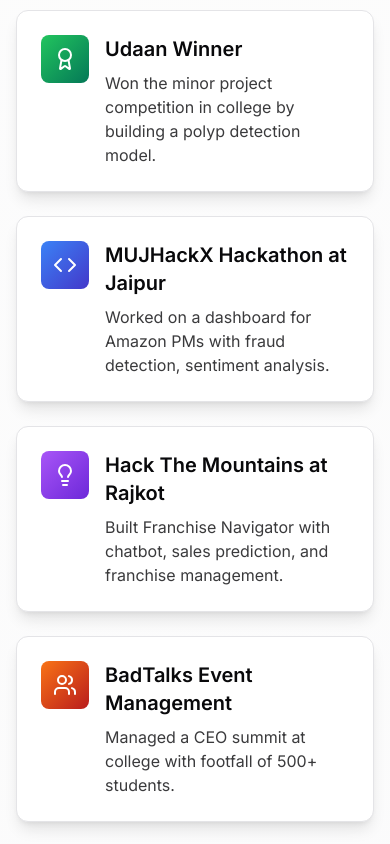
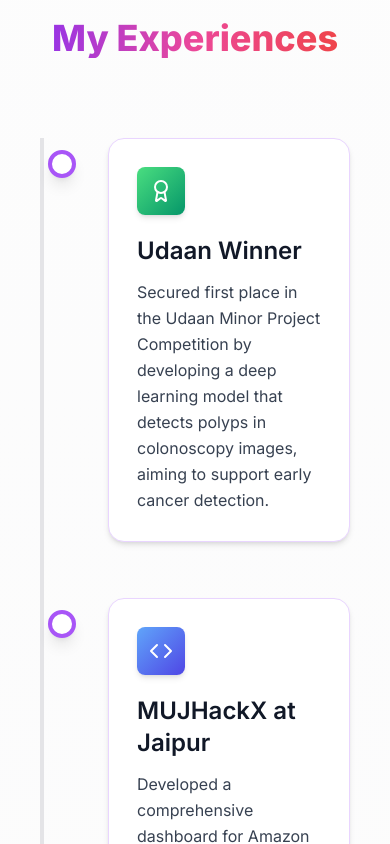
Before and after one commit to tanisha1707/Tanisha-s-Portfolio, a Next.js app: page / in a window 390 px wide. Shown: the part 4880-5724 px from the top of the page. Built offline with nearby package versions, Linux system fonts and the light colour scheme.

Commit message:
ui changes in experience section

```diff
--- a/components/experience-section.tsx
+++ b/components/experience-section.tsx
@@ -1,65 +1,68 @@
 "use client"
-
-import type React from "react"
 
 import { motion } from "framer-motion"
 import { useInView } from "react-intersection-observer"
 import { Award, Code, Users, Lightbulb } from "lucide-react"
 
-export default function ExperienceSection() {
-  const [ref, inView] = useInView({
-    triggerOnce: true,
-    threshold: 0.1,
-  })
-
 const experiences = [
   {
     title: "Udaan Winner",
-      description: "Won the minor project competition in college by building a polyp detection model.",
+    description:
+      "Secured first place in the Udaan Minor Project Competition by developing a deep learning model that detects polyps in colonoscopy images, aiming to support early cancer detection.",
     icon: Award,
-      color: "from-green-500 to-emerald-700",
+    color: "from-green-400 to-emerald-600",
   },
   {
-      title: "MUJHackX Hackathon at Jaipur",
-      description: "Worked on a dashboard for Amazon PMs with fraud detection, sentiment analysis.",
+    title: "MUJHackX at Jaipur",
+    description:
+      "Developed a comprehensive dashboard for Amazon product managers with features like return fraud detection, customer sentiment analysis, and product success prediction using AI.",
     icon: Code,
-      color: "from-blue-500 to-indigo-700",
+    color: "from-blue-400 to-indigo-600",
   },
   {
-      title: "Hack The Mountains at Rajkot",
-      description: "Built Franchise Navigator with chatbot, sales prediction, and franchise management.",
+    title: "Hack the Mountains at Rajkot",
+    description:
+      "Built 'Franchise Navigator' — an AI-powered platform featuring chatbot support, sentiment-based analytics, and franchise performance predictions for small businesses.",
     icon: Lightbulb,
     color: "from-purple-500 to-violet-700",
   },
   {
-      title: "BadTalks Event Management",
-      description: "Managed a CEO summit at college with footfall of 500+ students.",
+    title: "BadTalks Event Lead",
+    description:
+      "Successfully managed a flagship CEO summit with over 500+ attendees. Oversaw logistics, guest coordination, and ensured smooth event execution as the lead event manager.",
     icon: Users,
-      color: "from-orange-500 to-red-700",
+    color: "from-orange-400 to-red-500",
   },
 ]
 
+export default function ExperienceSection() {
+  const [ref, inView] = useInView({ triggerOnce: true, threshold: 0.15 })
+
   return (
-    <div ref={ref} className="max-w-6xl mx-auto">
+    <section
+      id="experience"
+      ref={ref}
+      className="py-24 px-6 md:px-10 transition-colors duration-700"
+    >
       <motion.h2
         initial={{ opacity: 0, y: 20 }}
-        animate={inView ? { opacity: 1, y: 0 } : { opacity: 0, y: 20 }}
-        transition={{ duration: 0.5 }}
-        className="text-4xl font-bold text-center mb-12 bg-gradient-to-r from-primary to-purple-600 bg-clip-text text-transparent"
+        animate={inView ? { opacity: 1, y: 0 } : {}}
+        transition={{ duration: 0.6, ease: "easeOut" }}
+        className="text-4xl md:text-5xl font-extrabold text-center mb-20 bg-gradient-to-r from-purple-600 via-pink-500 to-red-500 bg-clip-text text-transparent select-none"
       >
-        Experience
+        My Experiences
       </motion.h2>
 
-      <div className="grid grid-cols-1 md:grid-cols-2 gap-6">
-        {experiences.map((experience, index) => (
-          <ExperienceCard key={experience.title} experience={experience} index={index} inView={inView} />
+      <div className="relative max-w-4xl mx-auto pl-8 border-l-4 border-gradient-purple dark:border-gradient-purple-dark">
+        {experiences.map((exp, idx) => (
+          <TimelineCard key={exp.title} experience={exp} index={idx} inView={inView} />
         ))}
       </div>
-    </div>
+    </section>
   )
 }
 
-function ExperienceCard({
+function TimelineCard({
   experience,
   index,
   inView,
@@ -77,21 +80,31 @@ function ExperienceCard({
 
   return (
     <motion.div
-      initial={{ opacity: 0, y: 30 }}
-      animate={inView ? { opacity: 1, y: 0 } : { opacity: 0, y: 30 }}
-      transition={{ duration: 0.5, delay: 0.1 * index }}
-      className="bg-card p-6 rounded-xl shadow-lg border border-border hover:border-primary/50 transition-all duration-300 hover:shadow-xl hover:-translate-y-1"
+      initial={{ opacity: 0, x: -40 }}
+      animate={inView ? { opacity: 1, x: 0 } : {}}
+      transition={{ duration: 0.5, delay: 0.2 * index, ease: "easeOut" }}
+      className="relative mb-14 pl-8 last:mb-0"
     >
-      <div className="flex items-start gap-4">
-        <div className={`p-3 rounded-lg bg-gradient-to-br ${experience.color} text-white`}>
-          <Icon className="w-6 h-6" />
+      {/* Timeline Dot */}
+      <span className="absolute -left-7 top-3 w-7 h-7 rounded-full bg-white dark:bg-gray-900 border-4 border-purple-500 dark:border-purple-600 shadow-lg z-20" />
+
+      {/* Card */}
+      <article
+        tabIndex={0}
+        className={`group bg-white dark:bg-[#2b2a3f] border border-purple-200 dark:border-purple-700 rounded-2xl shadow-md p-7 hover:shadow-2xl transition-shadow duration-300 cursor-pointer focus:outline-none focus:ring-4 focus:ring-purple-400`}
+      >
+        <div
+          className={`w-12 h-12 flex items-center justify-center rounded-lg bg-gradient-to-br ${experience.color} text-white mb-5 shadow-md group-hover:scale-110 transform transition-transform duration-300`}
+        >
+          <Icon className="w-6 h-6" aria-hidden="true" />
         </div>
-
-        <div>
-          <h3 className="text-xl font-semibold mb-2">{experience.title}</h3>
-          <p className="text-foreground/80">{experience.description}</p>
-        </div>
-      </div>
+        <h3 className="text-2xl font-semibold text-gray-900 dark:text-white mb-3 group-hover:underline transition-all duration-300">
+          {experience.title}
+        </h3>
+        <p className="text-gray-700 dark:text-gray-300 text-base leading-relaxed select-text">
+          {experience.description}
+        </p>
+      </article>
     </motion.div>
   )
 }
```
Lines whose indentation alone changed are shown as unchanged.
